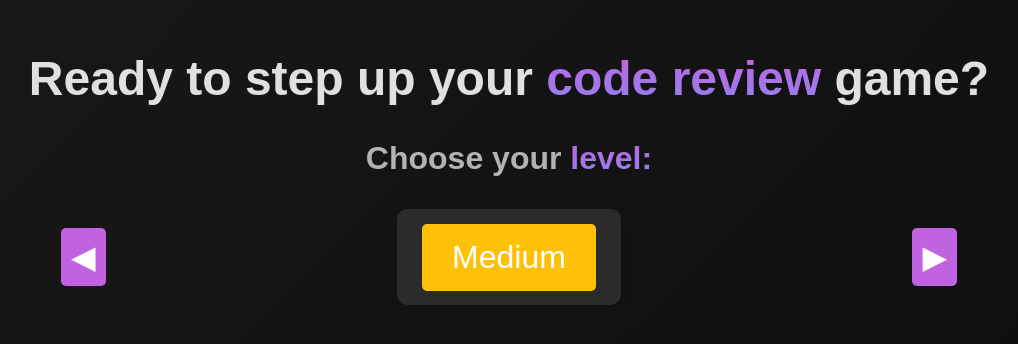
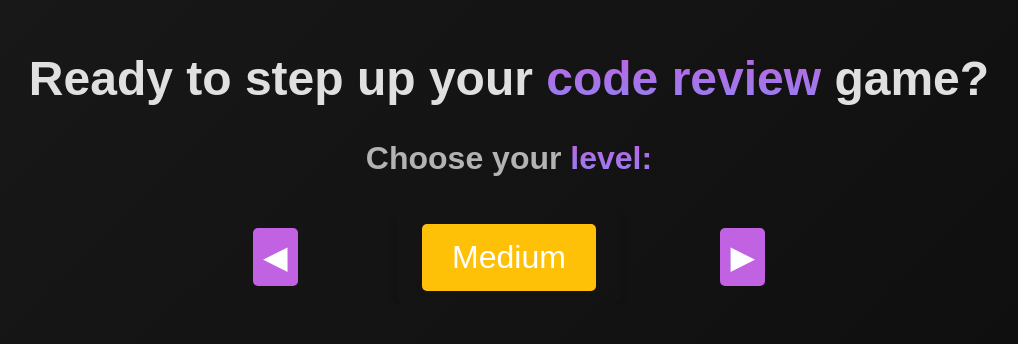
Before and after one commit to OmarCodes2/Critiqly, a React (Create React App) app in the folder frontend/: page /dashboard in a window 1280 px wide. Shown: the part 222-566 px from the top of the page, without its empty margins (131-1149 px from the left). Built offline with nearby package versions, Linux system fonts and the light colour scheme.

Commit message:
bring arrows closer

```diff
--- a/frontend/src/components/Dashboard/Dashboard.css
+++ b/frontend/src/components/Dashboard/Dashboard.css
@@ -44,7 +44,6 @@
   align-items: center;
   justify-content: center;
   border-radius: 10px;
-  background-color: rgba(255, 255, 255, 0.1);
   position: relative;
   cursor: pointer;
   transition: transform 0.3s, background-color 0.3s;
@@ -121,3 +120,7 @@
 .control-dots{
   opacity: 0;
 }
+
+.carousel-root{
+  max-width: 40vw;
+}
```
